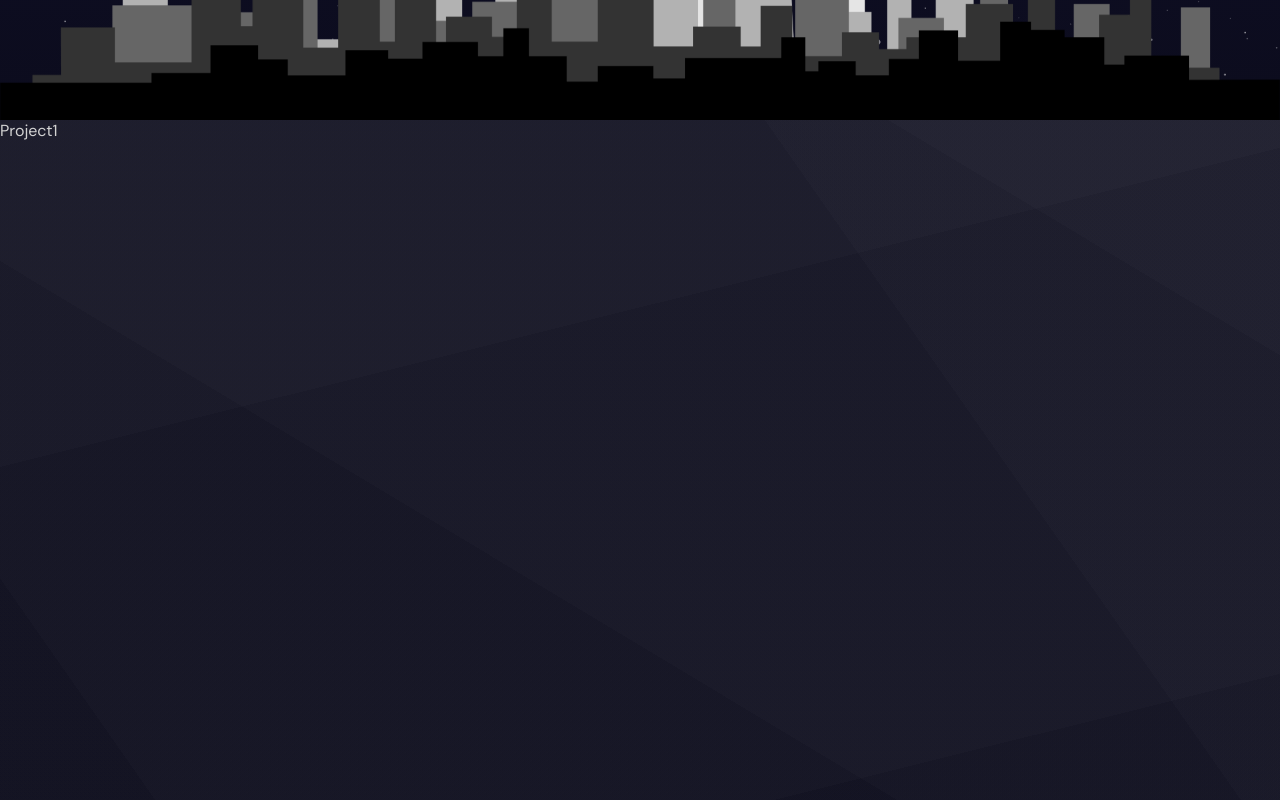
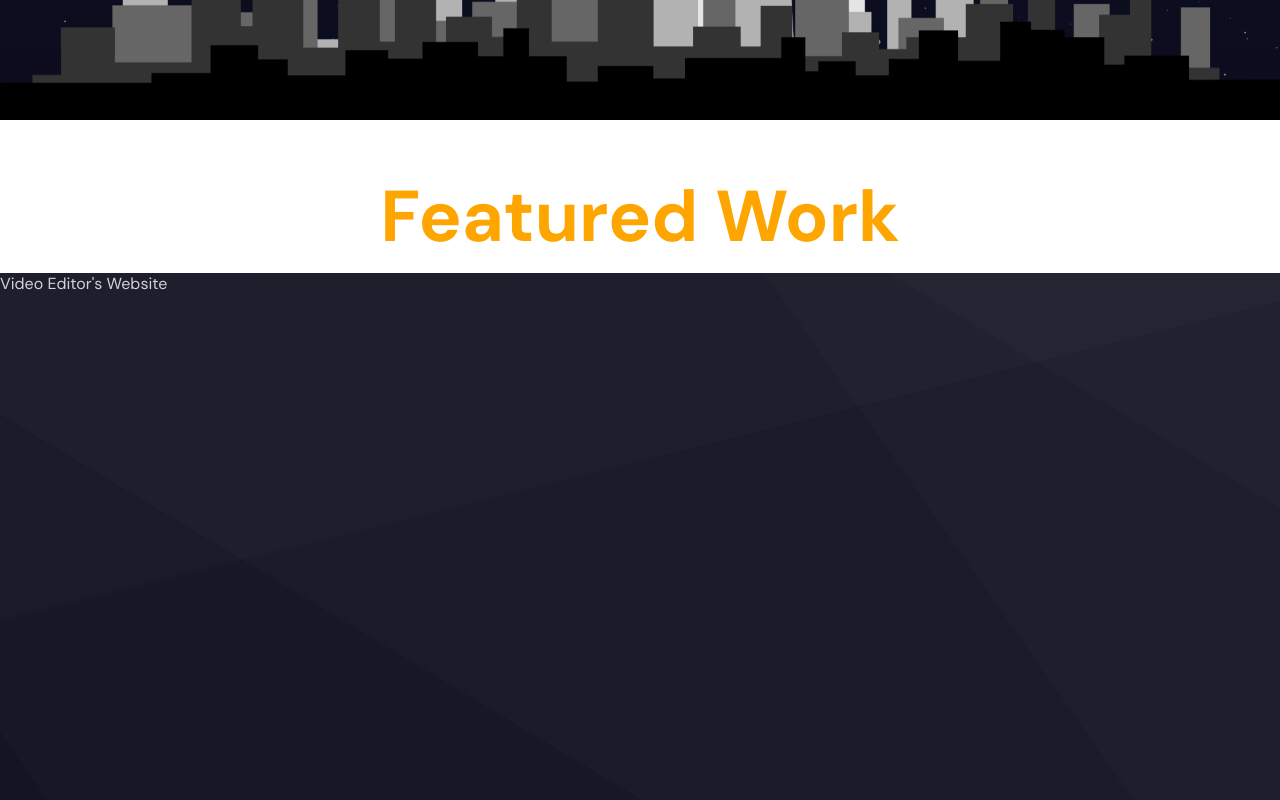
Before and after one commit to redhunt777/Portfolio, a React (Vite) app: page / in a window 1280 px wide. Shown: the part 1480-2280 px from the top of the page. Built offline with nearby package versions, Linux system fonts and the light colour scheme.

Commit message:
feat: Add Projects component for displaying featured work

```diff
--- a/src/App.jsx
+++ b/src/App.jsx
@@ -2,6 +2,7 @@ import "./app.scss";
 import Hero from "./components/Hero/hero";
 import Navbar from "./components/navbar/navbar";
 import Parallax from "./components/parallax/parallax";
+import Projects from "./components/projects/projects";
 function App() {
   return (
     <>
@@ -12,9 +13,7 @@ function App() {
       <section id="Projects">
         <Parallax type="services"></Parallax>
       </section>
-      <section>Project1</section>
-      <section>Project2</section>
-      <section>Project3</section>
+      <Projects></Projects>
       <section id="Resume">
         <Parallax type="portfolio"></Parallax>
       </section>
--- /dev/null
+++ b/src/components/projects/projects.jsx
@@ -0,0 +1,61 @@
+import { useRef } from "react";
+import "./projects.scss";
+import { motion, useScroll, useSpring } from "framer-motion";
+
+const project = [
+  {
+    id: 1,
+    title: "Video Editor's Website",
+    img: "<iframe src='https://hypercosmicedits.web.app/' frameborder='0'></iframe>",
+    description:
+      "  Lorem ipsum dolor sit amet consectetur adipisicing elit. Velit mollitia modi totam, quo veritatis optio ea, iste enim molestiae numquam doloribus, suscipit doloremque accusantium repellat. Tempore neque ipsum quo aut.",
+  },
+
+  {
+    id: 2,
+    title: "Coaching Website",
+    img: "<iframe src='https://hypercosmicedits.web.app/' frameborder='0'></iframe>",
+    description:
+      "  Lorem ipsum dolor sit amet consectetur adipisicing elit. Velit mollitia modi totam, quo veritatis optio ea, iste enim molestiae numquam doloribus, suscipit doloremque accusantium repellat. Tempore neque ipsum quo aut.",
+  },
+
+  {
+    id: 3,
+    title: "Connecting Campuses",
+    img: "<iframe src='https://hypercosmicedits.web.app/' frameborder='0'></iframe>",
+    description:
+      "  Lorem ipsum dolor sit amet consectetur adipisicing elit. Velit mollitia modi totam, quo veritatis optio ea, iste enim molestiae numquam doloribus, suscipit doloremque accusantium repellat. Tempore neque ipsum quo aut.",
+  },
+];
+
+const Single = ({ items }) => {
+  return <section>{items.title}</section>;
+};
+
+function Projects() {
+  const ref = useRef();
+  const { scrollYprogress } = useScroll({
+    target: ref,
+    offset: ["end end", "start start"],
+  });
+  const scaleX = useSpring(scrollYprogress, {
+    stiffness: 100,
+    damping: 30,
+  });
+  console.log(scaleX);
+  return (
+    <motion.div className="projects" ref={ref}>
+      <div className="progress">
+        <h1>Featured Work</h1>
+        <motion.div
+          className="progressBar"
+          style={{ scaleX: scaleX }}
+        ></motion.div>
+      </div>
+      {project.map((item) => (
+        <Single items={item} key={item.id}></Single>
+      ))}
+    </motion.div>
+  );
+}
+export default Projects;
--- /dev/null
+++ b/src/components/projects/projects.scss
@@ -0,0 +1,18 @@
+.projects {
+  position: relative;
+
+  .progress {
+    position: sticky;
+    top: 0px;
+    left: 0px;
+    padding-top: 50px;
+    text-align: center;
+    color: orange;
+    font-size: 36px;
+
+    .progressBar {
+      height: 10px;
+      background-color: #fff;
+    }
+  }
+}
```
